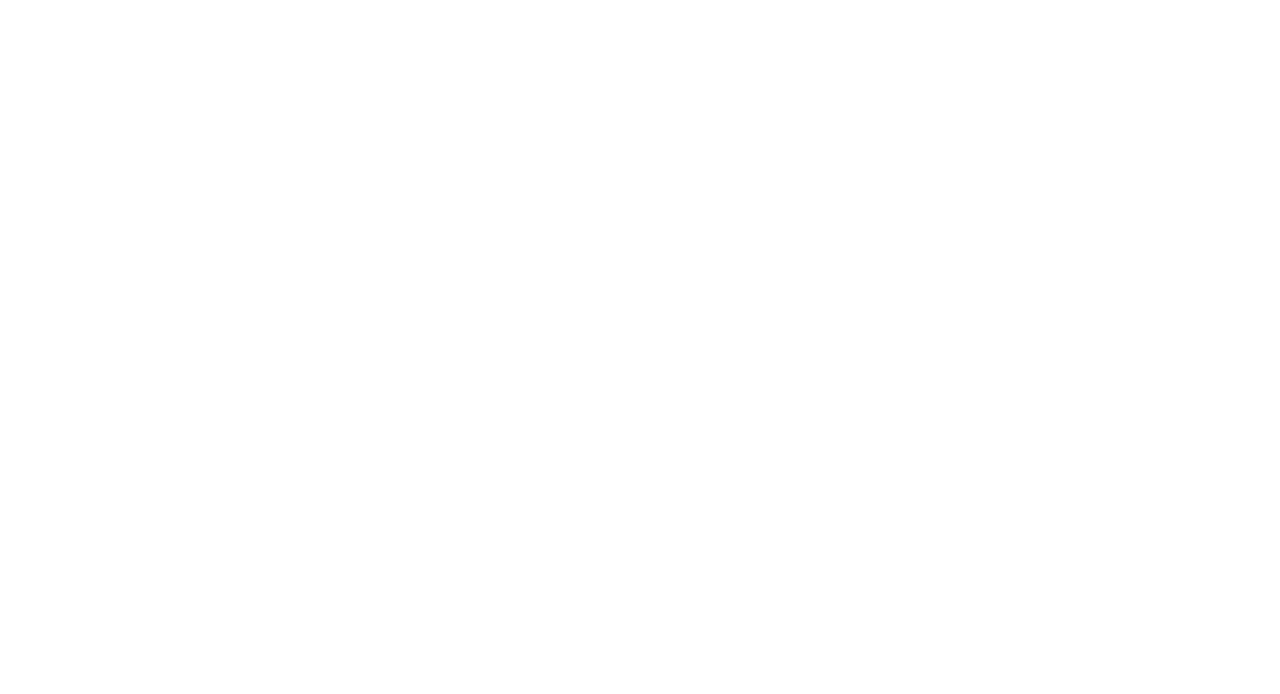
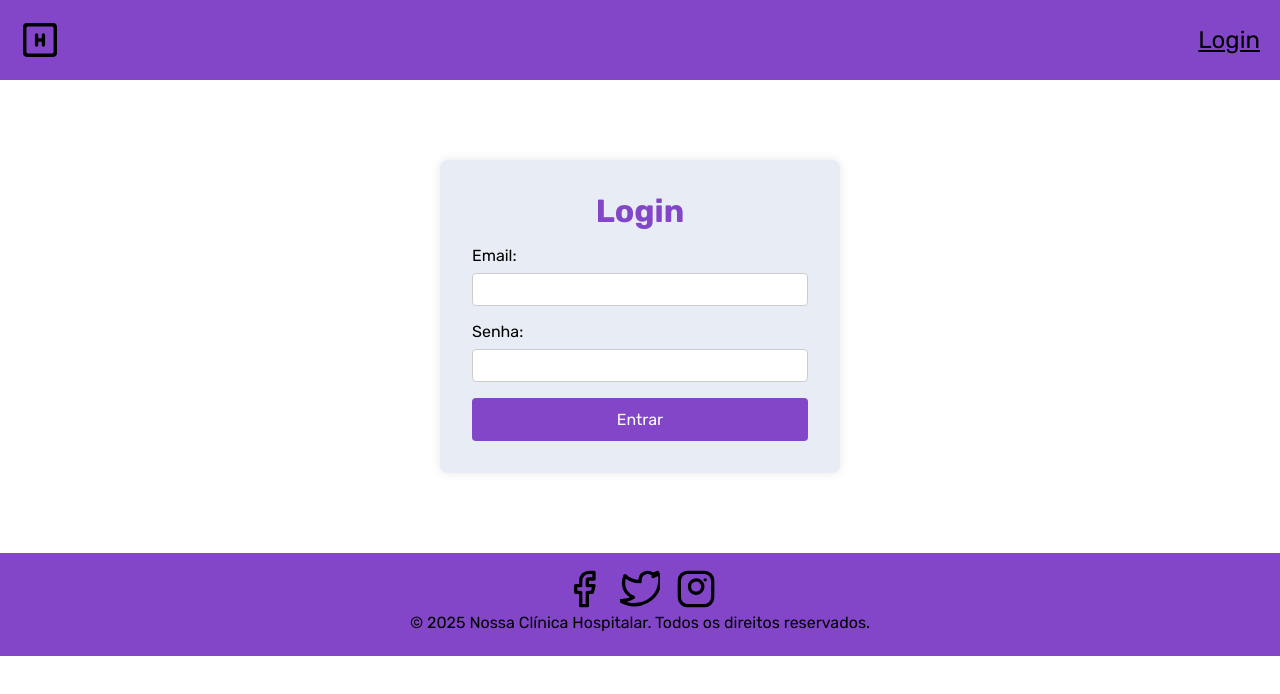
Before and after one commit to Wallyuz/Poo-Front, a React (Vite) app: page /login in a window 1280 px wide. Before the commit this address had no page. Shown: the top 694 px of the page. Built offline with nearby package versions, Linux system fonts and the light colour scheme.

Commit message:
login page

```diff
--- a/src/Components/Header/header.jsx
+++ b/src/Components/Header/header.jsx
@@ -23,7 +23,7 @@ export default function Header() {
                             </g>
                         </g>
                     </svg>
-                    <a href="" className="Login">Login</a>
+                    <Link to="/login" className="Login">Login</Link>
                 </div>
             </header>
         </>
--- /dev/null
+++ b/src/Components/Login/Login.css
@@ -0,0 +1,51 @@
+.login-container {
+  max-width: 400px;
+  margin: 5rem auto;
+  padding: 2rem;
+  background-color: var(--fundo);
+  border-radius: 8px;
+  box-shadow: 0 0 10px rgba(0, 0, 0, 0.1);
+}
+
+.login-title {
+  text-align: center;
+  font-size: 2rem;
+  margin-bottom: 1rem;
+  color: var(--primario);
+}
+
+.login-form {
+  display: flex;
+  flex-direction: column;
+}
+
+.form-group {
+  margin-bottom: 1rem;
+}
+
+.form-group label {
+  display: block;
+  margin-bottom: 0.5rem;
+  color: var(--quarto);
+}
+
+.form-group input {
+  width: 100%;
+  padding: 0.5rem;
+  border: 1px solid #ccc;
+  border-radius: 4px;
+}
+
+.login-button {
+  padding: 0.75rem;
+  background-color: var(--primario);
+  color: #fff;
+  border: none;
+  border-radius: 4px;
+  cursor: pointer;
+  font-size: 1rem;
+}
+
+.login-button:hover {
+  background-color: var(--secundario);
+}
--- /dev/null
+++ b/src/Components/Login/Login.jsx
@@ -0,0 +1,31 @@
+import React from 'react';
+import { useNavigate } from 'react-router-dom';
+import './Login.css';
+
+export default function Login() {
+  const navigate = useNavigate();
+
+  const handleSubmit = (event) => {
+    event.preventDefault();
+    // Aqui você pode adicionar a lógica de autenticação
+    // Se a autenticação for bem-sucedida, redirecione para a página inicial
+    navigate('/');
+  };
+
+  return (
+    <div className="login-container">
+      <h1 className="login-title">Login</h1>
+      <form className="login-form" onSubmit={handleSubmit}>
+        <div className="form-group">
+          <label htmlFor="email">Email:</label>
+          <input type="email" id="email" name="email" required />
+        </div>
+        <div className="form-group">
+          <label htmlFor="password">Senha:</label>
+          <input type="password" id="password" name="password" required />
+        </div>
+        <button type="submit" className="login-button">Entrar</button>
+      </form>
+    </div>
+  );
+}
--- /dev/null
+++ b/src/Pages/Login.jsx
@@ -0,0 +1,16 @@
+import React from 'react';
+import Header from '../Components/Header/header';
+import Login from '../Components/Login/Login';
+import Footer from '../Components/Footer/footer';
+
+function LoginPage() {
+  return (
+    <>
+      <Header />
+        <Login />
+      <Footer />
+    </>
+  );
+}
+
+export default LoginPage;
--- a/src/Routes/Routes.jsx
+++ b/src/Routes/Routes.jsx
@@ -2,13 +2,15 @@ import React from 'react';
 import { BrowserRouter as Router, Routes, Route } from 'react-router-dom';
 import Home from "../Pages/Home";
 import About from '../Pages/About';
+import LoginPage from '../Pages/Login';
 
 const AppRoutes = () => {
   return (
     <Router>
       <Routes>
-        <Route path="" element={<Home />} />
+        <Route path="/" element={<Home />} />
         <Route path="/about" element={<About />} />
+        <Route path="/login" element={<LoginPage />} />
       </Routes>
     </Router>
   );
```
